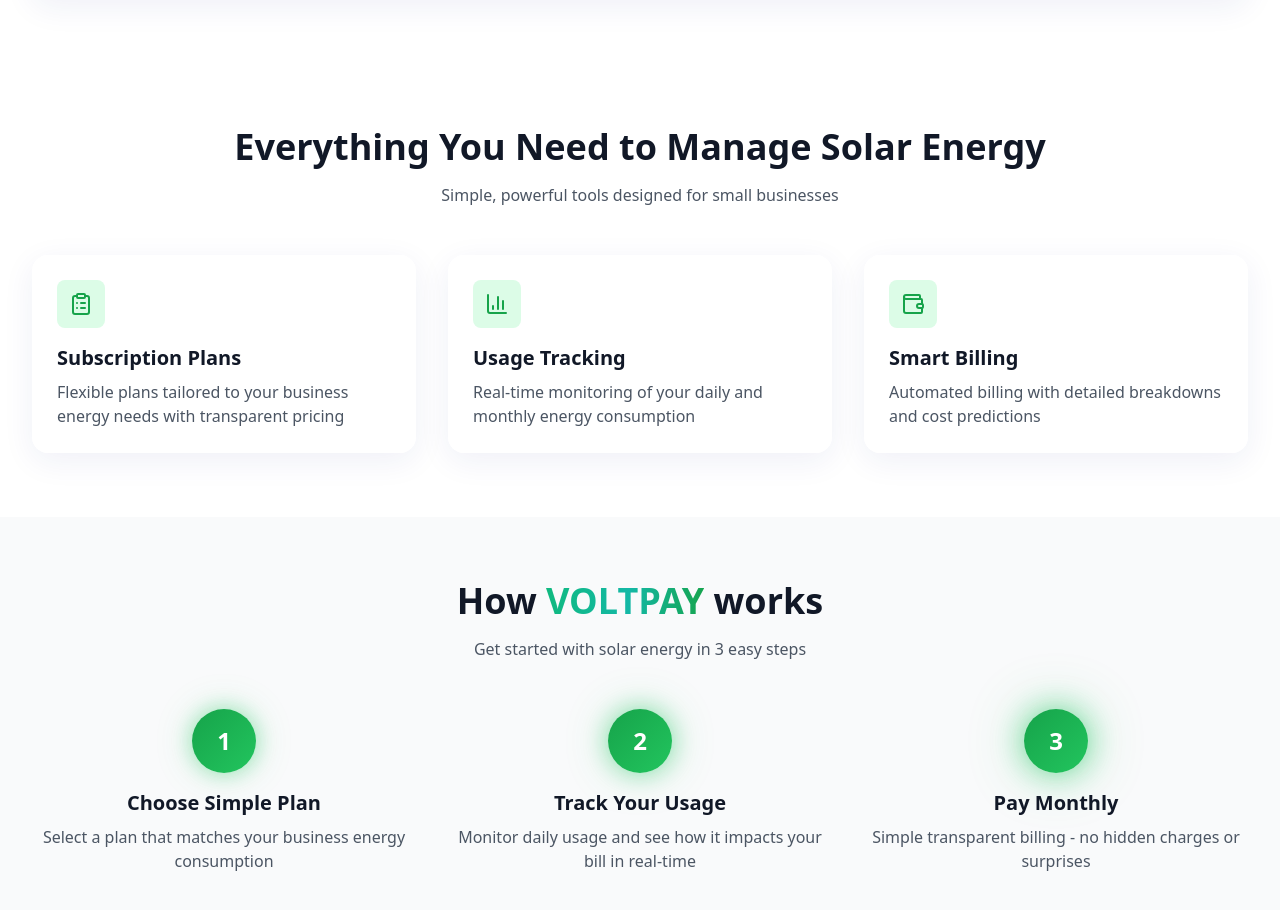
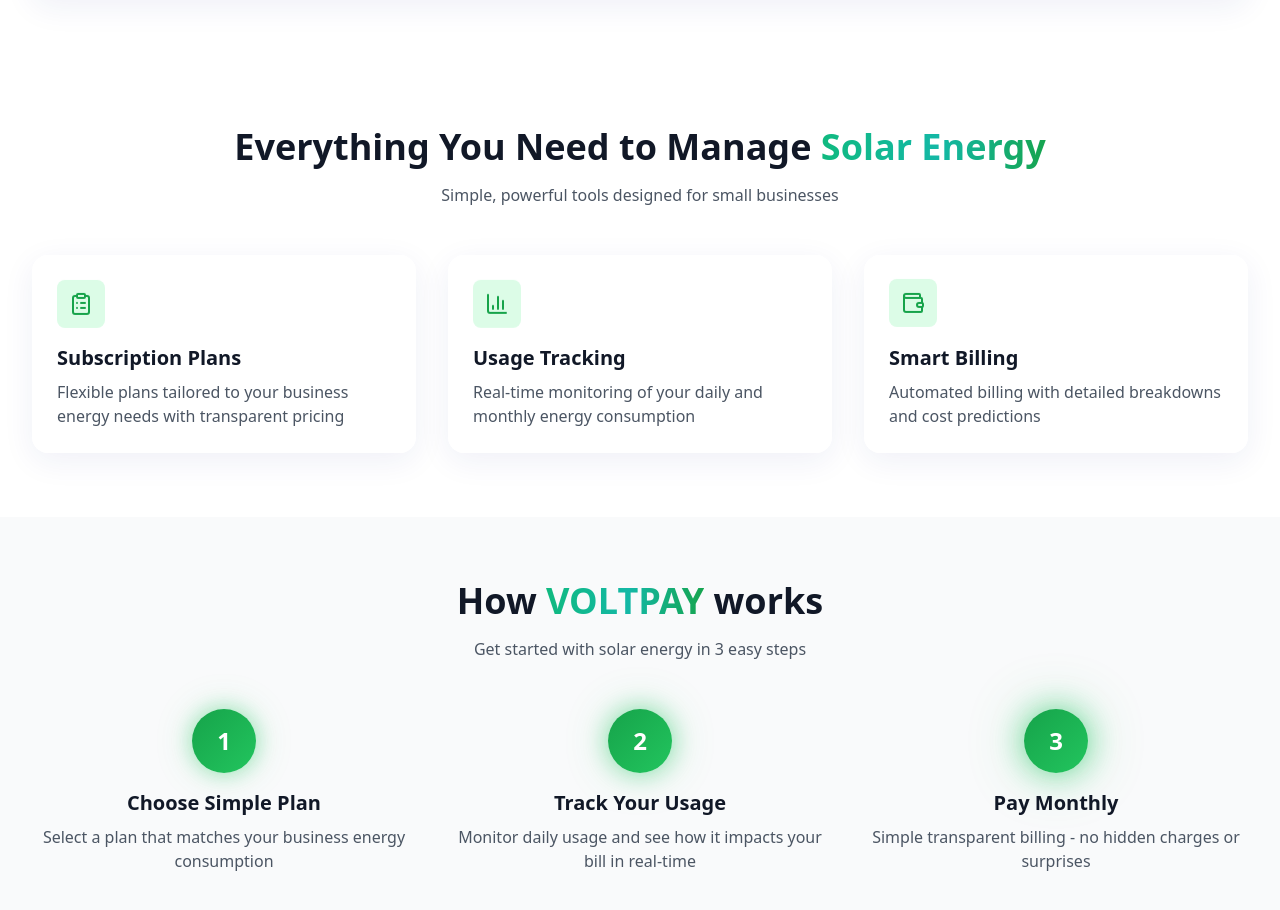
Before and after one commit to stephenmayowa112/buildathon, a Next.js app: page / in a window 1280 px wide. Shown: the part 1091-2001 px from the top of the page. Built offline with nearby package versions, Linux system fonts and the light colour scheme; no server answers.

Commit message:
feat: implement initial marketing landing page with hero, features, how it works, and pricing sections.

```diff
--- a/app/page.tsx
+++ b/app/page.tsx
@@ -113,16 +113,16 @@
 
       {/* Features Section */}
       <section id="features" className="max-w-7xl mx-auto px-4 sm:px-6 lg:px-8 py-16">
-        <h2 className="text-4xl font-bold text-center mb-4">
-          Everything You Need to Manage Solar Energy
+        <h2 className="text-4xl font-bold text-center mb-4 animate-fadeInUp">
+          Everything You Need to Manage <span className="text-gradient-animate">Solar Energy</span>
         </h2>
-        <p className="text-center text-gray-600 mb-12">
+        <p className="text-center text-gray-600 mb-12 animate-fadeInUp delay-100">
           Simple, powerful tools designed for small businesses
         </p>
 
         <div className="grid md:grid-cols-3 gap-8">
-          <div className="glass-card p-6 rounded-2xl hover:shadow-2xl transition-all transform hover:-translate-y-1">
-            <div className="w-12 h-12 bg-green-100 rounded-lg flex items-center justify-center mb-4">
+          <div className="glass-card p-6 rounded-2xl hover:shadow-2xl transition-all transform hover:-translate-y-2 animate-fadeInUp delay-200 hover-lift">
+            <div className="w-12 h-12 bg-green-100 rounded-lg flex items-center justify-center mb-4 animate-bounce-subtle">
               <ClipboardList className="w-6 h-6 text-green-600" />
             </div>
             <h3 className="text-xl font-bold mb-2">Subscription Plans</h3>
@@ -131,8 +131,8 @@
             </p>
           </div>
 
-          <div className="glass-card p-6 rounded-2xl hover:shadow-2xl transition-all transform hover:-translate-y-1">
-            <div className="w-12 h-12 bg-green-100 rounded-lg flex items-center justify-center mb-4">
+          <div className="glass-card p-6 rounded-2xl hover:shadow-2xl transition-all transform hover:-translate-y-2 animate-fadeInUp delay-300 hover-lift">
+            <div className="w-12 h-12 bg-green-100 rounded-lg flex items-center justify-center mb-4 animate-bounce-subtle" style={{ animationDelay: '0.2s' }}>
               <BarChart3 className="w-6 h-6 text-green-600" />
             </div>
             <h3 className="text-xl font-bold mb-2">Usage Tracking</h3>
@@ -141,8 +141,8 @@
             </p>
           </div>
 
-          <div className="glass-card p-6 rounded-2xl hover:shadow-2xl transition-all transform hover:-translate-y-1">
-            <div className="w-12 h-12 bg-green-100 rounded-lg flex items-center justify-center mb-4">
+          <div className="glass-card p-6 rounded-2xl hover:shadow-2xl transition-all transform hover:-translate-y-2 animate-fadeInUp delay-400 hover-lift">
+            <div className="w-12 h-12 bg-green-100 rounded-lg flex items-center justify-center mb-4 animate-bounce-subtle" style={{ animationDelay: '0.4s' }}>
               <Wallet className="w-6 h-6 text-green-600" />
             </div>
             <h3 className="text-xl font-bold mb-2">Smart Billing</h3>
```
